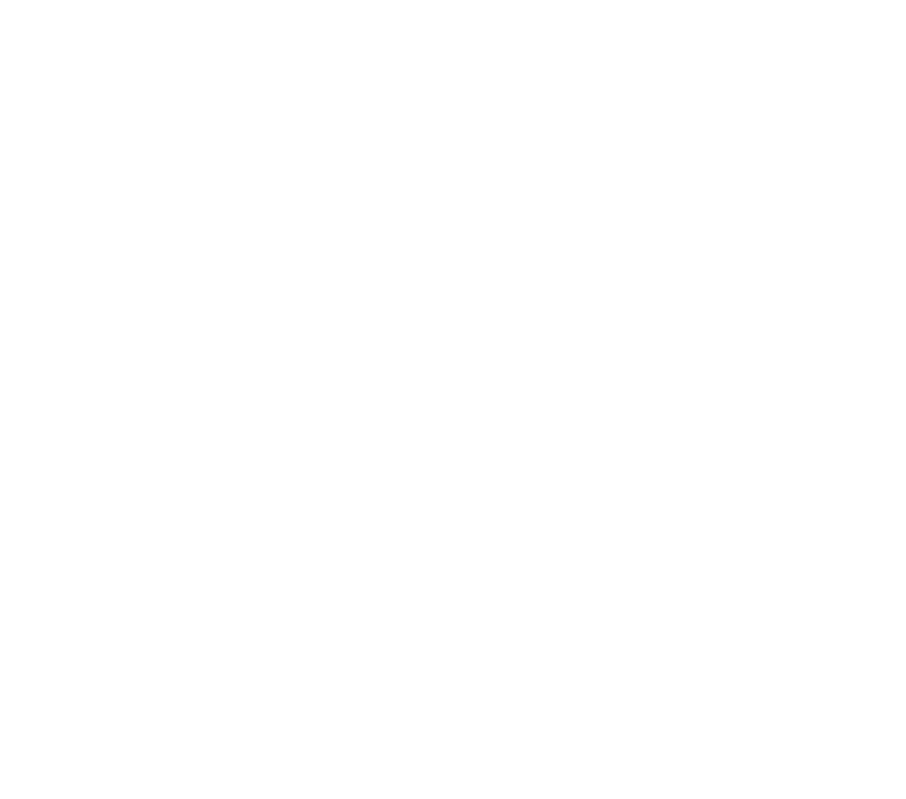
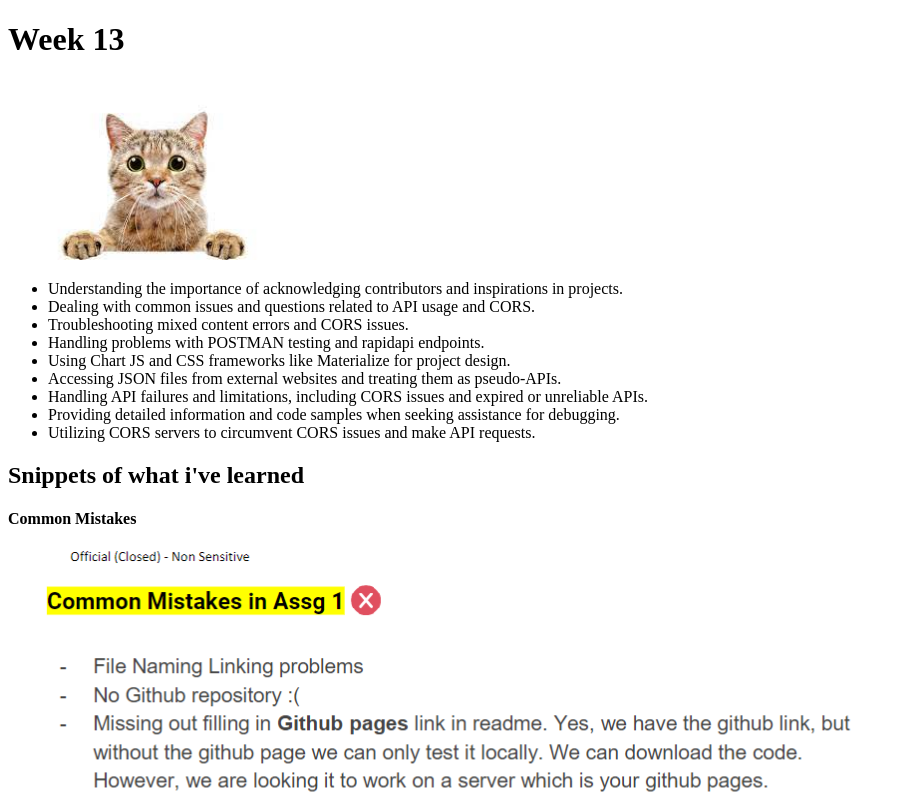
Before and after one commit to S10257401/Weekly-Dev-Blog, a plain HTML site: page week13.html in a window 1280 px wide. Shown: the top 799 px of the page, without its empty margins (0-906 px from the left). Drawn offline with Linux system fonts and the light colour scheme.

Commit message:
Week 12,13,14 done

```diff
--- a/week13.html
+++ b/week13.html
@@ -0,0 +1,31 @@
+<!DOCTYPE html>
+<html>
+<head>
+  <meta charset="utf-8">
+  <meta name="viewport" content="width=device-width">
+  <title>replit</title>
+  <link href="style.css" rel="stylesheet" type="text/css" />
+  <title> My Development Blog for FED </title>
+</head>
+
+  <body>
+        <h1>Week 13</h1>
+        <img src = "cat.jpeg" width = "300" height = "180" alt = "cat image">
+        <ul>
+            <li>Understanding the importance of acknowledging contributors and inspirations in projects.</li>
+            <li>Dealing with common issues and questions related to API usage and CORS.</li>
+            <li>Troubleshooting mixed content errors and CORS issues.</li>
+            <li>Handling problems with POSTMAN testing and rapidapi endpoints.</li>
+            <li>Using Chart JS and CSS frameworks like Materialize for project design.</li>
+            <li>Accessing JSON files from external websites and treating them as pseudo-APIs.</li>
+            <li>Handling API failures and limitations, including CORS issues and expired or unreliable APIs.</li>
+            <li>Providing detailed information and code samples when seeking assistance for debugging.</li>
+            <li>Utilizing CORS servers to circumvent CORS issues and make API requests.</li>
+        </ul>
+
+        <h2>Snippets of what i've learned</h2>
+        <h4>Common Mistakes</h4>
+        <img src="images/week13.commonmistakes.png">
+
+  </body>
+<html>
```
Also changed, not shown: week12.html (+1 -1 lines), week14.html (+31 -0 lines), images/week13.commonmistakes.png (added), images/week14-lottieanimation.png (added).
